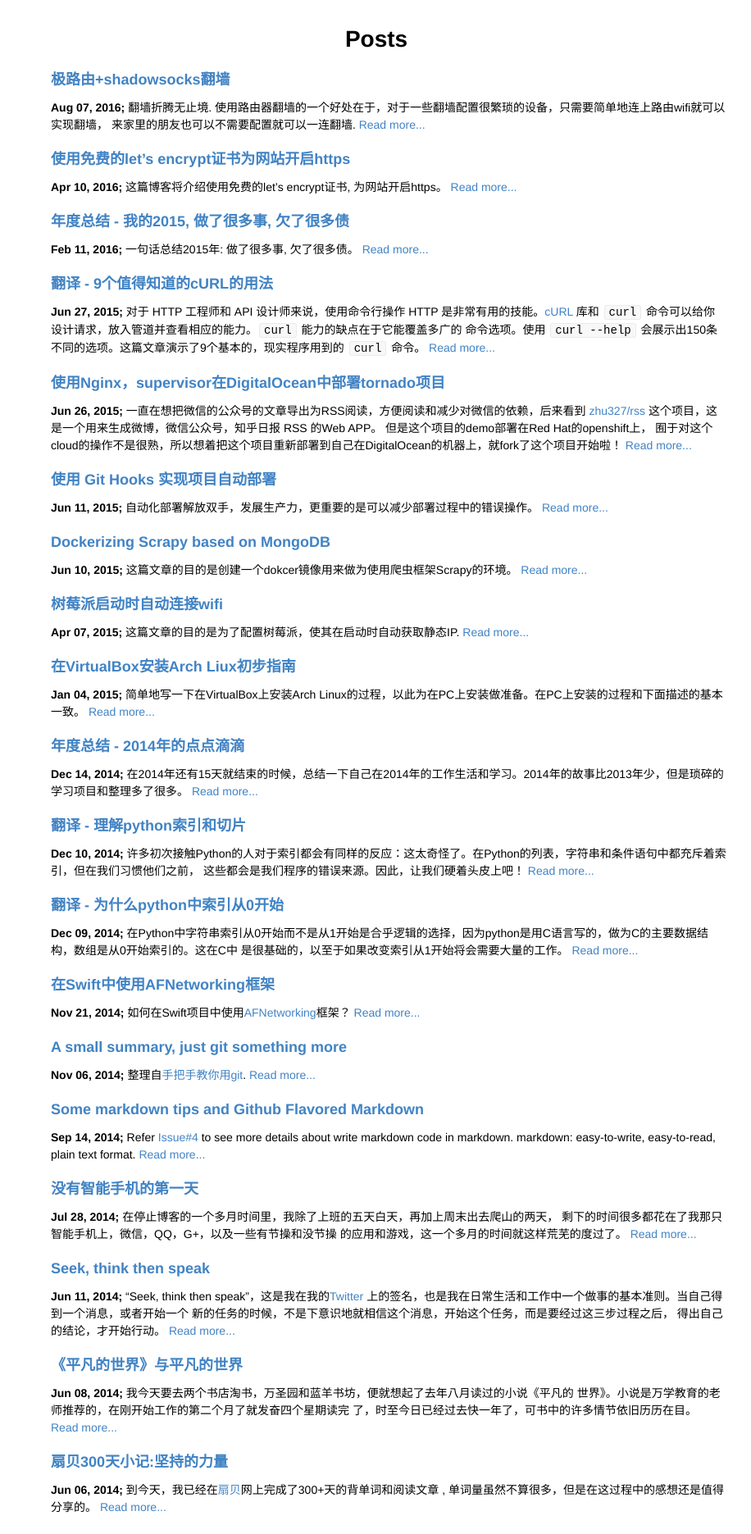
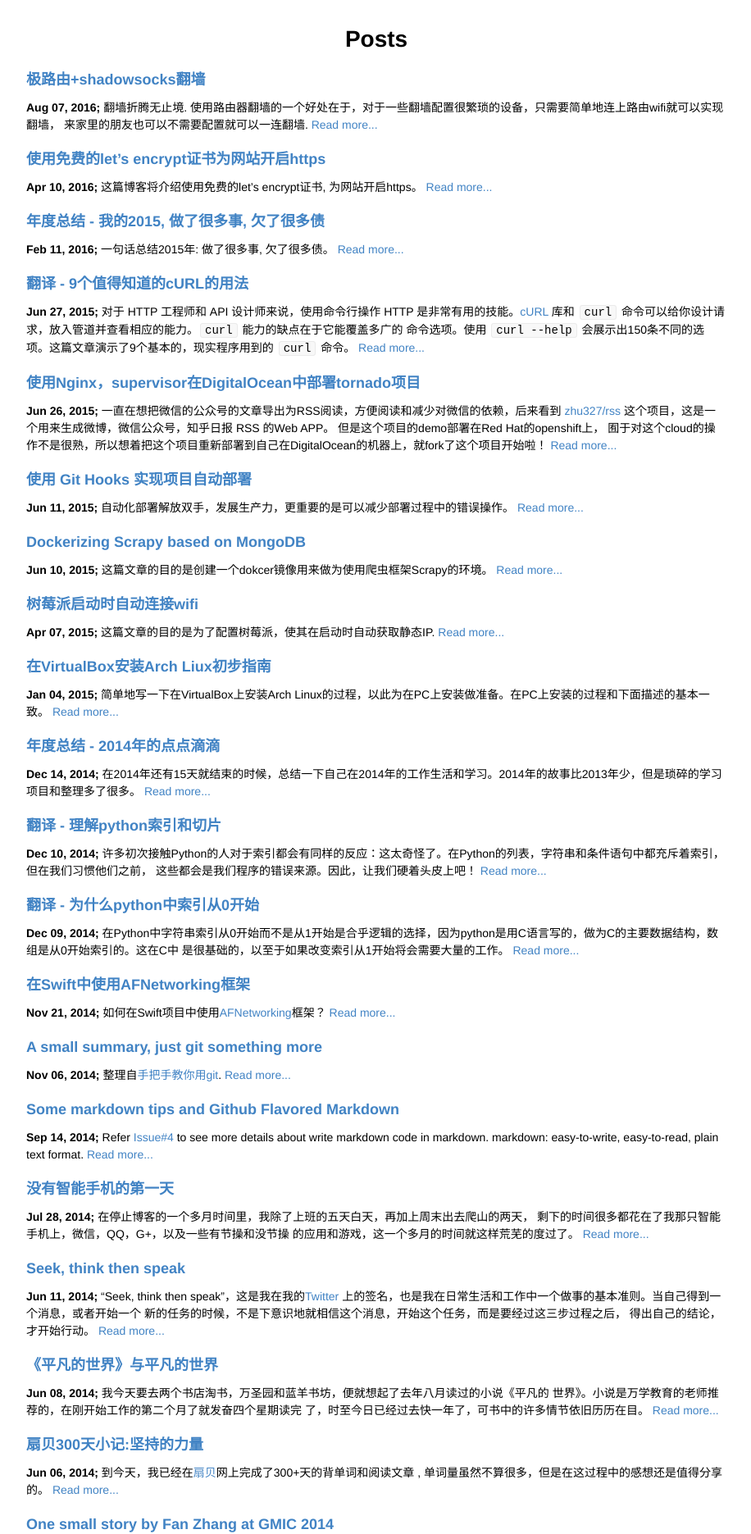
Before and after one commit to qiwihui/qiwihui, a Jekyll site: the page built from index.html, in a window 1280 px wide. Shown: the top 1871 px of the page at 82% size, without its empty margins (181-1097 px from the left). Built offline with Jekyll 4.4.1, drawn with Linux system fonts in a browser that asks for light colours.

Commit message:
首页列表优化

```diff
--- a/css/main.css
+++ b/css/main.css
@@ -116,7 +116,7 @@ li p.first {
   display: inline-block; }
 
 ul, ol {
-  padding-left: 30px; }
+  padding-left: 25px; }
 
 ul :first-child, ol :first-child {
   margin-top: 0; }
@@ -126,6 +126,9 @@ ul :last-child, ol :last-child {
 
 ul .post-preview {
   list-style: none;
+}
+.post-list{
+  padding-left: 0px;
 }
 
 /*ul .post-preview li:before {*/
```
